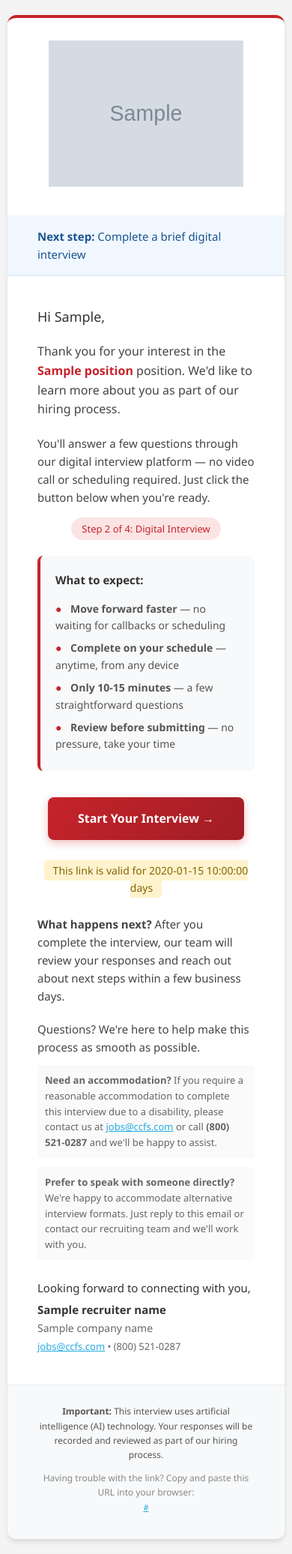
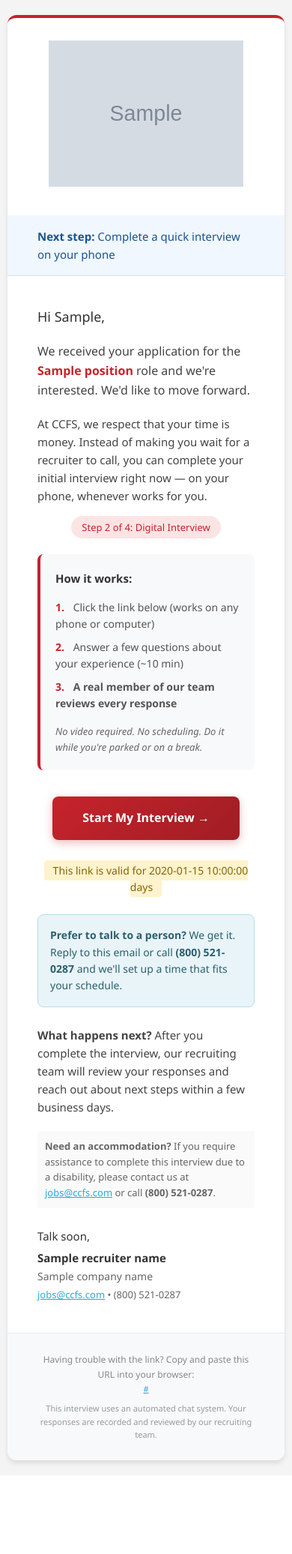
Before and after one commit to bbischke-nelo/airecruiter2, a Python web app: template api/config/templates/interview_email.html in a window 390 px wide. Shown: the whole page at 75% size. After the commit the page ends 1956 px from the top, so only its background shows below. Run offline with Jinja, Linux system fonts and the light colour scheme; the template is opened without the code that fills it: most values are stand-ins (such as "Sample title", 1, 10 or a date in 2020); grey boxes marked "Sample" are stand-in pictures.

Commit message:
feat: Rewrite interview email with "Respect Your Time" approach
- Lead with candidate-focused value: "your time is money"
- Add human oversight reassurance: "A real member of our team reviews"
- Speak to trucker context: "while you're parked or on a break"
- Move opt-out higher and make it more prominent
- Soften AI disclosure: "automated chat" vs scary AI warning
- Emphasize mobile-friendly, no video required

Based on Gemini marketing copywriter review.

🤖 Generated with [Claude Code](https://claude.com/claude-code)

Co-Authored-By: Claude Opus 4.5 <noreply@anthropic.com>

```diff
--- a/api/config/templates/interview_email.html
+++ b/api/config/templates/interview_email.html
@@ -24,7 +24,7 @@
                             <table role="presentation" width="100%" cellspacing="0" cellpadding="0" border="0">
                                 <tr>
                                     <td style="font-size: 15px; color: #1a5490;">
-                                        <strong>Next step:</strong> Complete a brief digital interview
+                                        <strong>Next step:</strong> Complete a quick interview on your phone
                                     </td>
                                 </tr>
                             </table>
@@ -39,11 +39,11 @@
                             </p>
 
                             <p style="font-size: 16px; color: #444444; margin: 0 0 20px 0;">
-                                Thank you for your interest in the <strong style="color: #C6232B;">{{position}}</strong> position. We'd like to learn more about you as part of our hiring process.
+                                We received your application for the <strong style="color: #C6232B;">{{position}}</strong> role and we're interested. We'd like to move forward.
                             </p>
 
                             <p style="font-size: 15px; color: #444444; margin: 0 0 20px 0;">
-                                You'll answer a few questions through our digital interview platform &mdash; no video call or scheduling required. Just click the button below when you're ready.
+                                At CCFS, we respect that your time is money. Instead of making you wait for a recruiter to call, you can complete your initial interview right now &mdash; on your phone, whenever works for you.
                             </p>
 
                             <!-- Progress indicator -->
@@ -53,39 +53,36 @@
                                 </span>
                             </p>
 
-                            <!-- Value proposition -->
+                            <!-- How it works -->
                             <table role="presentation" width="100%" cellspacing="0" cellpadding="0" border="0" style="margin: 25px 0;">
                                 <tr>
                                     <td style="background-color: #f8f9fa; border-radius: 8px; padding: 20px; border-left: 4px solid #C6232B;">
                                         <p style="font-size: 15px; color: #333333; margin: 0 0 12px 0; font-weight: 600;">
-                                            What to expect:
+                                            How it works:
                                         </p>
                                         <table role="presentation" cellspacing="0" cellpadding="0" border="0">
                                             <tr>
                                                 <td style="padding: 4px 0; font-size: 14px; color: #555555;">
-                                                    <span style="color: #C6232B; margin-right: 8px;">&#9679;</span>
-                                                    <strong>Move forward faster</strong> &mdash; no waiting for callbacks or scheduling
+                                                    <span style="color: #C6232B; margin-right: 8px; font-weight: bold;">1.</span>
+                                                    Click the link below (works on any phone or computer)
                                                 </td>
                                             </tr>
                                             <tr>
                                                 <td style="padding: 4px 0; font-size: 14px; color: #555555;">
-                                                    <span style="color: #C6232B; margin-right: 8px;">&#9679;</span>
-                                                    <strong>Complete on your schedule</strong> &mdash; anytime, from any device
+                                                    <span style="color: #C6232B; margin-right: 8px; font-weight: bold;">2.</span>
+                                                    Answer a few questions about your experience (~10 min)
                                                 </td>
                                             </tr>
                                             <tr>
                                                 <td style="padding: 4px 0; font-size: 14px; color: #555555;">
-                                                    <span style="color: #C6232B; margin-right: 8px;">&#9679;</span>
-                                                    <strong>Only 10-15 minutes</strong> &mdash; a few straightforward questions
-                                                </td>
-                                            </tr>
-                                            <tr>
-                                                <td style="padding: 4px 0; font-size: 14px; color: #555555;">
-                                                    <span style="color: #C6232B; margin-right: 8px;">&#9679;</span>
-                                                    <strong>Review before submitting</strong> &mdash; no pressure, take your time
+                                                    <span style="color: #C6232B; margin-right: 8px; font-weight: bold;">3.</span>
+                                                    <strong>A real member of our team reviews every response</strong>
                                                 </td>
                                             </tr>
                                         </table>
+                                        <p style="font-size: 13px; color: #666666; margin: 12px 0 0 0; font-style: italic;">
+                                            No video required. No scheduling. Do it while you're parked or on a break.
+                                        </p>
                                     </td>
                                 </tr>
                             </table>
@@ -96,7 +93,7 @@
                                     <td align="center" style="padding: 10px 0 30px 0;">
                                         <a href="{{interview_url}}"
                                            style="display: inline-block; background: linear-gradient(135deg, #C6232B 0%, #A01D24 100%); color: #ffffff; padding: 16px 40px; text-decoration: none; border-radius: 8px; font-weight: 700; font-size: 16px; box-shadow: 0 4px 12px rgba(198, 35, 43, 0.3);">
-                                            Start Your Interview &rarr;
+                                            Start My Interview &rarr;
                                         </a>
                                     </td>
                                 </tr>
@@ -109,25 +106,30 @@
                                 </span>
                             </p>
 
+                            <!-- Prefer a live person - MOVED UP -->
+                            <table role="presentation" width="100%" cellspacing="0" cellpadding="0" border="0" style="margin: 0 0 25px 0;">
+                                <tr>
+                                    <td style="background-color: #e8f4f8; border-radius: 8px; padding: 16px; border: 1px solid #b8dde8;">
+                                        <p style="font-size: 14px; color: #2c5f6e; margin: 0;">
+                                            <strong>Prefer to talk to a person?</strong> We get it. Reply to this email or call <strong>(800) 521-0287</strong> and we'll set up a time that fits your schedule.
+                                        </p>
+                                    </td>
+                                </tr>
+                            </table>
+
                             <!-- What happens next -->
                             <p style="font-size: 15px; color: #444444; margin: 0 0 20px 0;">
-                                <strong>What happens next?</strong> After you complete the interview, our team will review your responses and reach out about next steps within a few business days.
+                                <strong>What happens next?</strong> After you complete the interview, our recruiting team will review your responses and reach out about next steps within a few business days.
                             </p>
 
                             <!-- Accommodation notice -->
-                            <p style="font-size: 15px; color: #444444; margin: 0 0 12px 0;">
-                                Questions? We're here to help make this process as smooth as possible.
-                            </p>
-                            <p style="font-size: 13px; color: #666666; margin: 0 0 12px 0; padding: 10px; background-color: #fafafa; border-radius: 4px;">
-                                <strong>Need an accommodation?</strong> If you require a reasonable accommodation to complete this interview due to a disability, please contact us at <a href="mailto:jobs@ccfs.com" style="color: #27AAE1;">jobs@ccfs.com</a> or call <strong>(800) 521-0287</strong> and we'll be happy to assist.
-                            </p>
                             <p style="font-size: 13px; color: #666666; margin: 0 0 20px 0; padding: 10px; background-color: #fafafa; border-radius: 4px;">
-                                <strong>Prefer to speak with someone directly?</strong> We're happy to accommodate alternative interview formats. Just reply to this email or contact our recruiting team and we'll work with you.
+                                <strong>Need an accommodation?</strong> If you require assistance to complete this interview due to a disability, please contact us at <a href="mailto:jobs@ccfs.com" style="color: #27AAE1;">jobs@ccfs.com</a> or call <strong>(800) 521-0287</strong>.
                             </p>
 
                             <!-- Signature -->
                             <p style="font-size: 15px; color: #333333; margin: 25px 0 0 0;">
-                                Looking forward to connecting with you,
+                                Talk soon,
                             </p>
                             <p style="font-size: 15px; color: #333333; margin: 5px 0 0 0;">
                                 <strong>{{recruiter_name}}</strong><br>
@@ -143,12 +145,12 @@
                             <table role="presentation" width="100%" cellspacing="0" cellpadding="0" border="0">
                                 <tr>
                                     <td style="text-align: center;">
-                                        <p style="font-size: 12px; color: #555555; margin: 0 0 12px 0;">
-                                            <strong>Important:</strong> This interview uses artificial intelligence (AI) technology. Your responses will be recorded and reviewed as part of our hiring process.
-                                        </p>
                                         <p style="font-size: 12px; color: #888888; margin: 0 0 8px 0;">
                                             Having trouble with the link? Copy and paste this URL into your browser:<br>
                                             <a href="{{interview_url}}" style="color: #27AAE1; word-break: break-all; font-size: 11px;">{{interview_url}}</a>
+                                        </p>
+                                        <p style="font-size: 11px; color: #999999; margin: 8px 0 0 0;">
+                                            This interview uses an automated chat system. Your responses are recorded and reviewed by our recruiting team.
                                         </p>
                                     </td>
                                 </tr>
```
Also changed, not shown: api/config/templates/interview_email.txt (+17 -12 lines).
